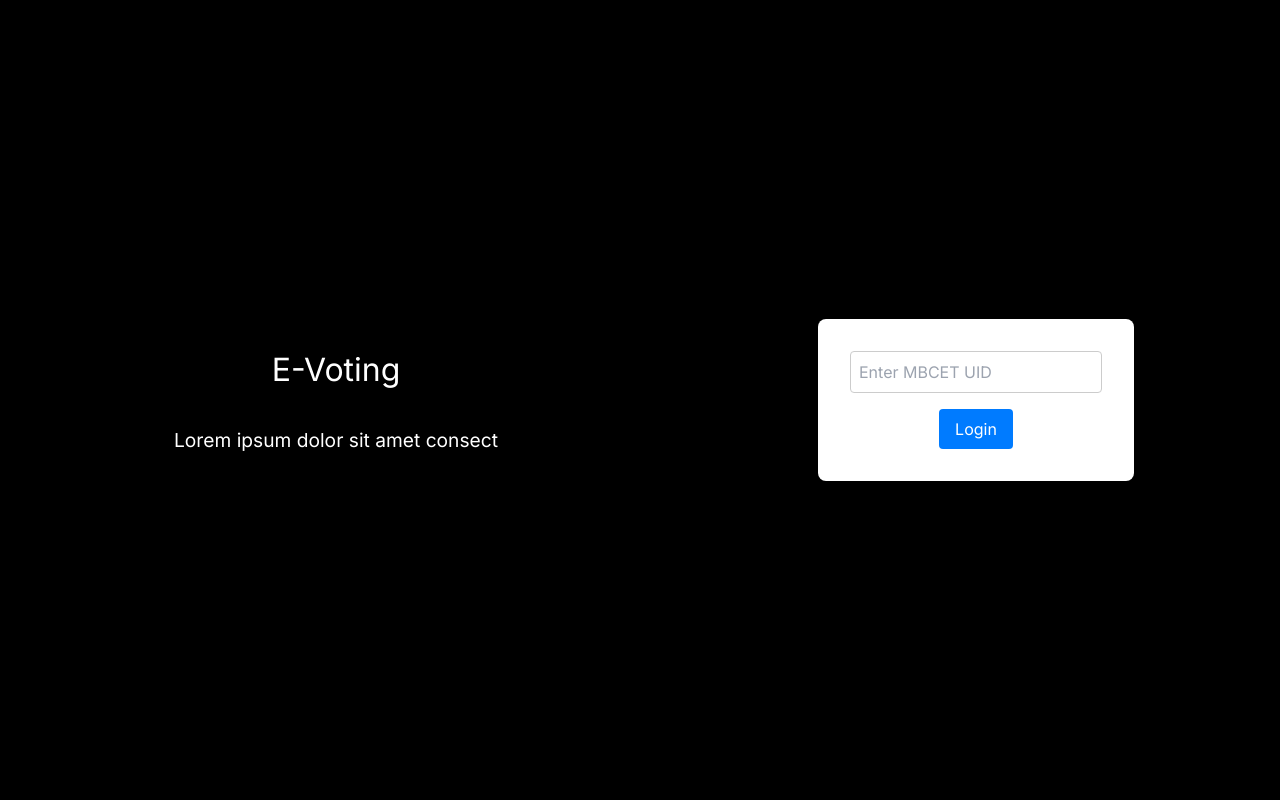
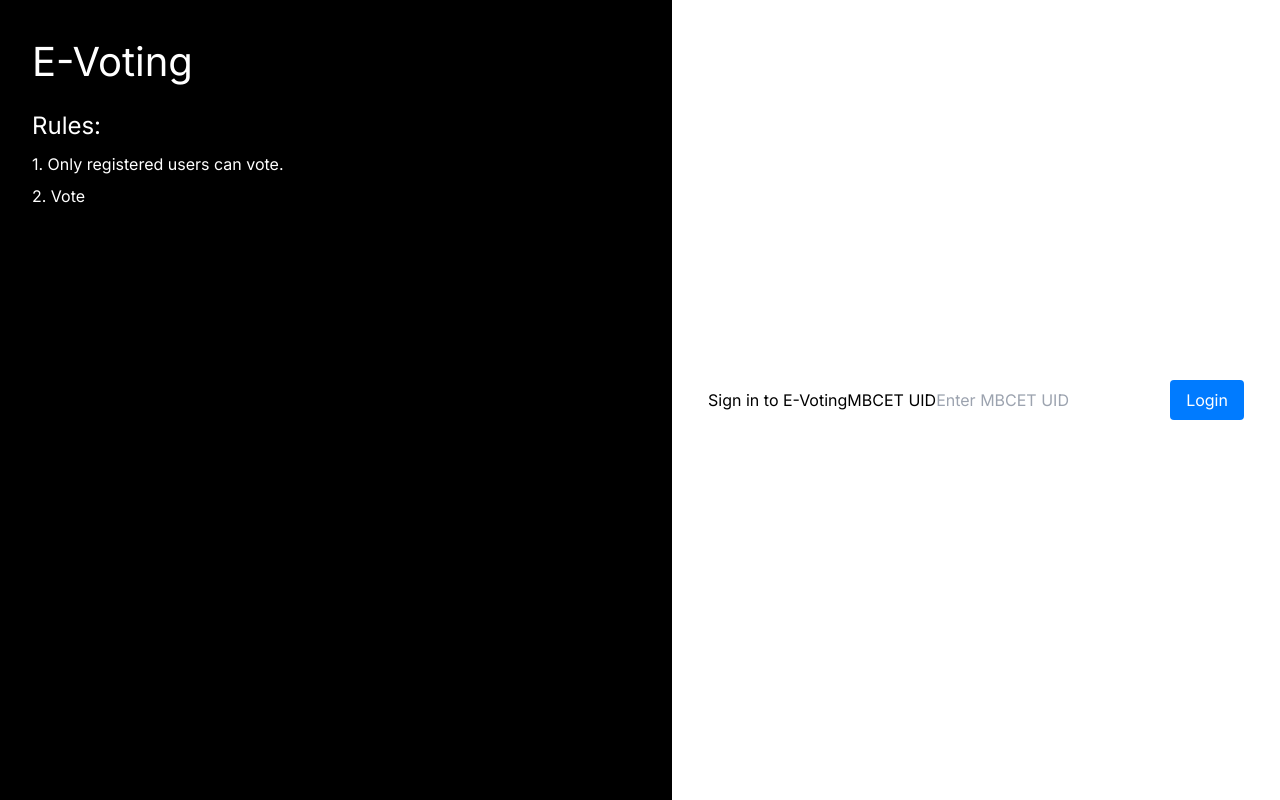
Before and after one commit to TheGhossst/E-voting-app, a Next.js app in the folder my-evoting-app/: page / in a window 1280 px wide. Built offline with nearby package versions, Linux system fonts and the light colour scheme.

Commit message:
structure v3

```diff
--- a/my-evoting-app/app/login.tsx
+++ b/my-evoting-app/app/login.tsx
@@ -32,24 +32,33 @@
         <div className ={styles.container}>
             <div className = {styles.leftSection}>
                 <h1 className = {styles.title}>E-Voting</h1>
-                <p className = {styles.description}>
-                    Lorem ipsum dolor sit amet consect
-                </p>
+                <h2 className = {styles.rulesLabel}>
+                    Rules:
+                </h2>
+                <ul className={styles.rules}>
+                    <li>1.  Only registered users can vote.</li>
+                    <li>2.  Vote </li>
+                </ul>
             </div>
             <div className = {styles.rightSection}>
-                <div className = {styles.loginContainer}>
+                <h2 className={styles.formTitle}>Sign in to E-Voting</h2>
+                <div className={styles.divider}> </div>
+                <div className = {styles.formGroup}>
+                <label htmlFor="uid">MBCET UID</label>
                     <input
-                        type = "text"
-                        placeholder ='Enter MBCET UID'
-                        value = {uid}
-                        onChange ={handleUidChange}
-                        className = {styles.input} />
+                        type="text"
+                        id="uid"
+                        name="uid"
+                        placeholder="Enter MBCET UID"
+                        value={uid}
+                        onChange={handleUidChange}
+                    />
+                </div>
                     <button
                         onClick={handleLogin}
                         className= {styles.button}>
                         Login
                     </button>
-                </div>
             </div>
             {showPopup && (
                 <div className = {styles.popup}>
--- a/my-evoting-app/styles/Login.module.css
+++ b/my-evoting-app/styles/Login.module.css
@@ -1,7 +1,5 @@
 .container {
     display: flex;
-    justify-content: center;
-    align-items: center;
     height: 100vh;
     background-color: #000000;
 }
@@ -10,7 +8,10 @@
     flex: 1;
     padding: 2rem;
     color: #ffffff;
-    text-align: center;
+    display: flex;
+    flex-direction: column;
+    justify-content: flex-start;
+    align-items: flex-start;
 }
 
 .description {
@@ -20,15 +21,30 @@
 
 .rightSection {
     flex: 1;
+    background-color: #ffffff;
     display: flex;
     justify-content: center;
     align-items: center;
 }
 
 .title {
-    font-size: 2rem;
-    margin-bottom: 2rem;
-    color: #ffffff;
+    font-size: 2.5rem;
+    margin-bottom: 1rem;
+}
+
+.rulesLabel {
+    font-size: 1.5rem;
+    margin-bottom: 0.5rem;
+}
+
+.rules {
+    list-style-type: none;
+    padding: 0;
+    margin: 0;
+}
+
+.rules li {
+    margin-bottom: 0.5rem;
 }
 
 .input {
@@ -56,13 +72,11 @@
 }
 
 .loginContainer {
-    display: flex;
-    flex-direction: column;
-    align-items: center;
-    background-color: #ffffff;
     padding: 2rem;
     border-radius: 0.5rem;
     box-shadow: 0 0 10px rgba(0, 0, 0, 0.1);
+    max-width: 400px;
+    width: 100%;
 }
 
 .popup {
```
